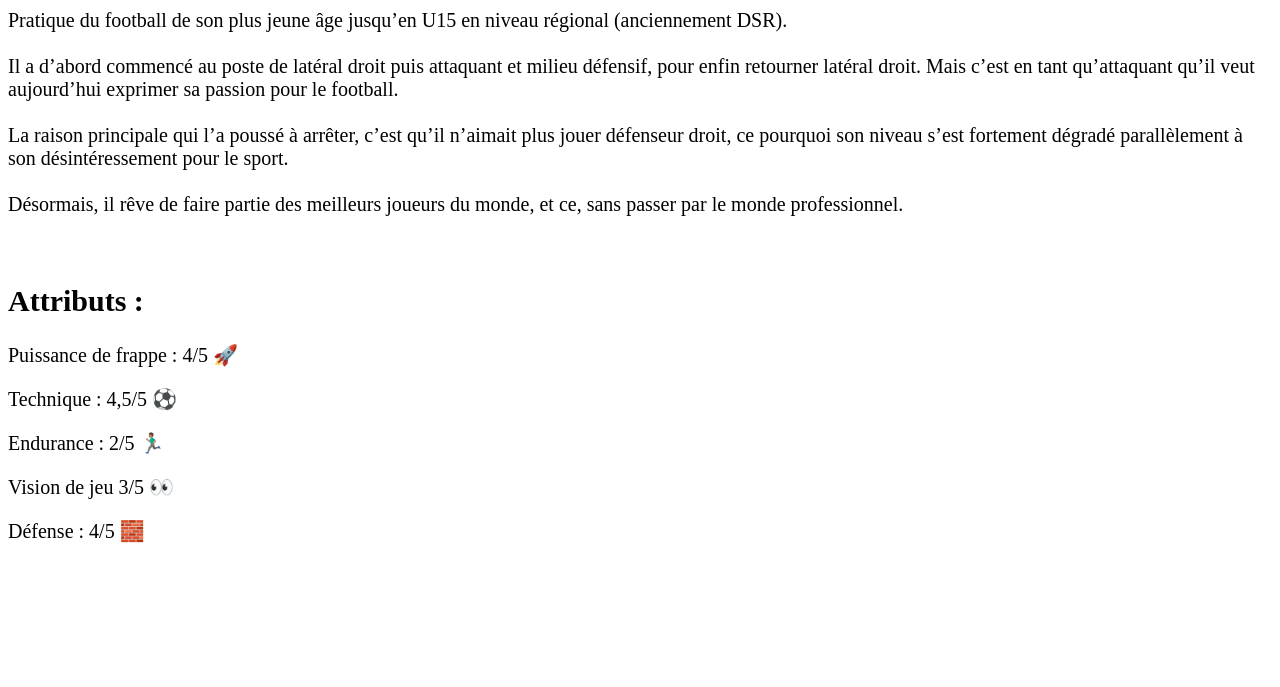
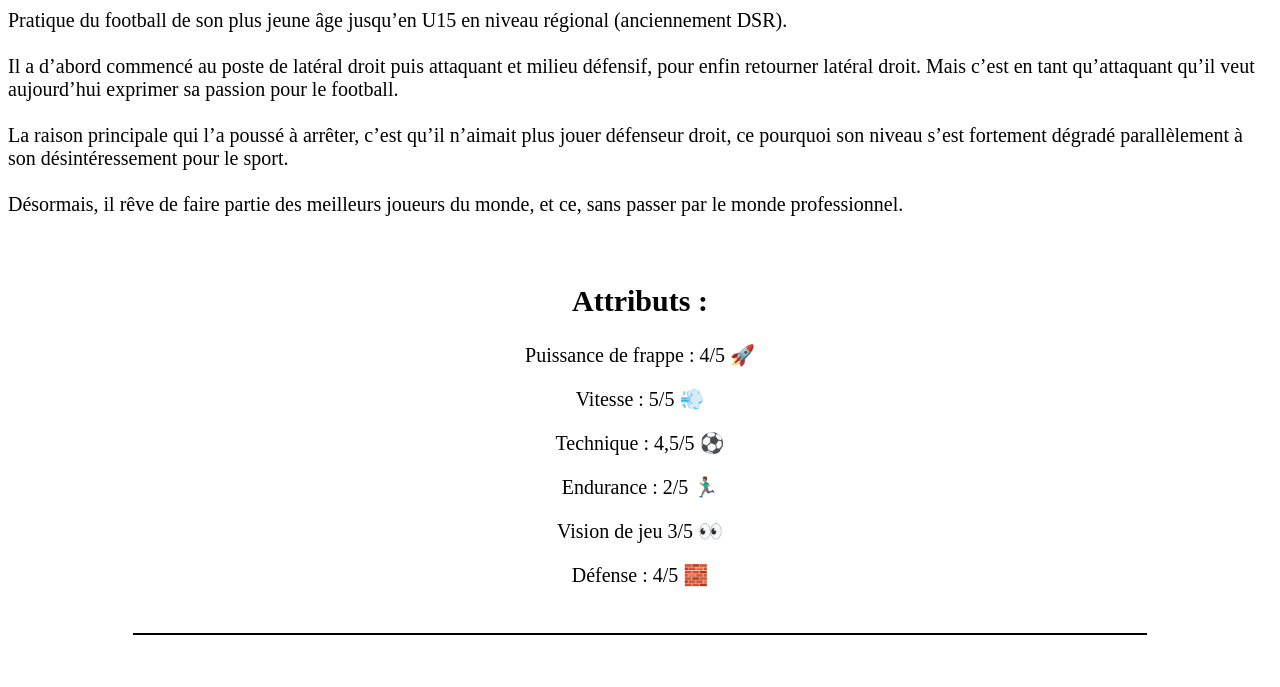
Before and after one commit to FlorianCohenJoly/RainT, a plain HTML site: page histoire_david.html in a window 1280 px wide. Shown: the part 539-1226 px from the top of the page. Before the commit the page ends 1102 px from the top, so only its background shows below. Drawn offline with Linux system fonts and the light colour scheme.

Commit message:
open
ajout d'une page d'ouverture

```diff
--- a/RainT.css
+++ b/RainT.css
@@ -248,3 +248,16 @@ text-align: left;
     width: 120px;
     display: flex;
  }
+
+
+
+ .attribut{
+     text-align: center;
+ }
+
+
+
+
+ .center{
+     text-align: center;
+ }
--- a/histoire_david.html
+++ b/histoire_david.html
@@ -39,9 +39,9 @@
 
 
 
-<h1>  DD </h1>
+<div class="center"><h1>  DD </h1>   </div>
 
-<h2>Expérience : </h2>
+<div class="center">      <h2>Expérience : </h2></div>
 <p> Pratique du football de son plus jeune âge jusqu’en U15 en niveau régional (anciennement DSR). </br>
     <br>
     Il a d’abord commencé au poste de latéral droit puis attaquant et milieu défensif, pour enfin retourner latéral droit.
@@ -52,22 +52,30 @@
     Désormais, il rêve de faire partie des meilleurs joueurs du monde, et ce, sans passer par le monde professionnel.
 </p>
 <br>
-<h2> Attributs :</h2>
 
-<p> Puissance de frappe : 4/5 🚀</p>
+<div class="attribut">
 
-<p> Technique : 4,5/5 ⚽️</p>
+    <h2> Attributs :</h2>
 
-<p> Endurance : 2/5 🏃🏽‍♂️</p>
+    <p> Puissance de frappe : 4/5 🚀</p>
 
-<p> Vision de jeu 3/5 👀</p>
+    <p> Vitesse : 5/5 💨</p>
 
-<p> Défense : 4/5 🧱</p>
+    <p> Technique : 4,5/5 ⚽️</p>
 
+    <p> Endurance : 2/5 🏃🏽‍♂️</p>
 
+    <p> Vision de jeu 3/5 👀</p>
+
+    <p> Défense : 4/5 🧱</p>
+
+</div>
 
     </div>
 
-
+    <br>
+    <hr width="80%" color="black" />
+    <br>
+    <br>
 </body>
 </html>
--- /dev/null
+++ b/open.css
@@ -0,0 +1,145 @@
+:root {
+    --f-size: 15;
+    --f-unit: 1vmin;
+    --f: calc(var(--f-size) * var(--f-unit));
+    --bg: #181717;
+  }
+
+  *,
+  *::after,
+  *::before {
+    box-sizing: border-box;
+  }
+
+  body {
+    font-family: "Bungee Shade", cursive;
+    font-size: var(--f);
+    background-color: var(--bg);
+    margin-top: 300px;
+    overflow: hidden;
+  }
+
+  p {
+    flex: 1;
+    line-height: 0.75;
+    margin: auto;
+    color: #1af0dc;
+    text-align: center;
+    transform: scaleX(var(--scale, 1));
+    animation: glitch-p 11s infinite alternate;
+  }
+  p::before, p::after {
+    --top: 0;
+    --left: 0;
+    --v-height: 30%;
+    --n-tenth: calc(var(--f-size) * 0.1 * var(--top));
+    --t-cut: calc(var(--n-tenth) / var(--f-size) * 100%);
+    --b-cut: calc(var(--t-cut) + var(--v-height));
+    content: attr(data-text);
+    position: absolute;
+    width: 100%;
+    left: 0;
+    text-align: center;
+    transform: translateX(calc(var(--left) * 100%));
+    filter: drop-shadow(0 0 transparent);
+    text-shadow: calc(var(--left) * -3em) 0 0.02em lime, calc(var(--left) * -6em) 0 0.02em #ff00e1;
+    background-color: var(--bg);
+    clip-path: polygon(0% var(--t-cut), 100% var(--t-cut), 100% var(--b-cut), 0% var(--b-cut));
+  }
+  p::before {
+    animation: glitch-b 1.7s infinite alternate-reverse;
+  }
+  p::after {
+    animation: glitch-a 3.1s infinite alternate;
+  }
+
+  @keyframes glitch-p {
+    17% {
+      --scale: 0.87;
+    }
+    31% {
+      --scale: 1.1;
+    }
+    37% {
+      --scale: 1.3;
+    }
+    47% {
+      --scale: 0.91;
+    }
+    87% {
+      --scale: 1;
+    }
+  }
+  @keyframes glitch-a {
+    10%, 30%, 50%, 70%, 90% {
+      --top: 0;
+      --left: 0;
+    }
+    0% {
+      --v-height: 15%;
+    }
+    20% {
+      --left: 0.005;
+    }
+    40% {
+      --left: 0.01;
+      --v-height: 20%;
+      --top: 3;
+    }
+    60% {
+      --left: 0.03;
+      --v-height: 25%;
+      --top: 6;
+    }
+    80% {
+      --left: 0.07;
+      --v-height: 5%;
+      --top: 8;
+    }
+    100% {
+      --left: 0.083;
+      --v-height: 30%;
+      --top: 1;
+    }
+  }
+  @keyframes glitch-b {
+    10%, 30%, 50%, 70%, 90% {
+      --top: 0;
+      --left: 0;
+    }
+    0% {
+      --v-height: 15%;
+      --top: 10;
+    }
+    20% {
+      --left: -0.005;
+    }
+    40% {
+      --left: -0.01;
+      --v-height: 17%;
+      --top: 3;
+    }
+    60% {
+      --left: -0.03;
+      --v-height: 35%;
+      --top: 6;
+    }
+    80% {
+      --left: -0.07;
+      --v-height: 5%;
+      --top: 8;
+    }
+    100% {
+      --left: -0.083;
+      --v-height: 30%;
+      --top: 1;
+    }
+  }
+
+
+  .glitch {
+    font-size: 200px;
+
+
+
+}
```
Also changed, not shown: Accueil.html (+5 -2 lines), histoire_fred.html (added, +68 -0 lines), ouverture.html (added, +30 -0 lines), images/2.jpeg (added), images/clouds-g4705d7ddf_1280.jpg (added), images/dubai-g89828236f_1280.jpg (added), images/love-g354efa6b7_1280.jpg (added), images/newborn-g7d03e4400_1280.jpg (added), 2 other files.
